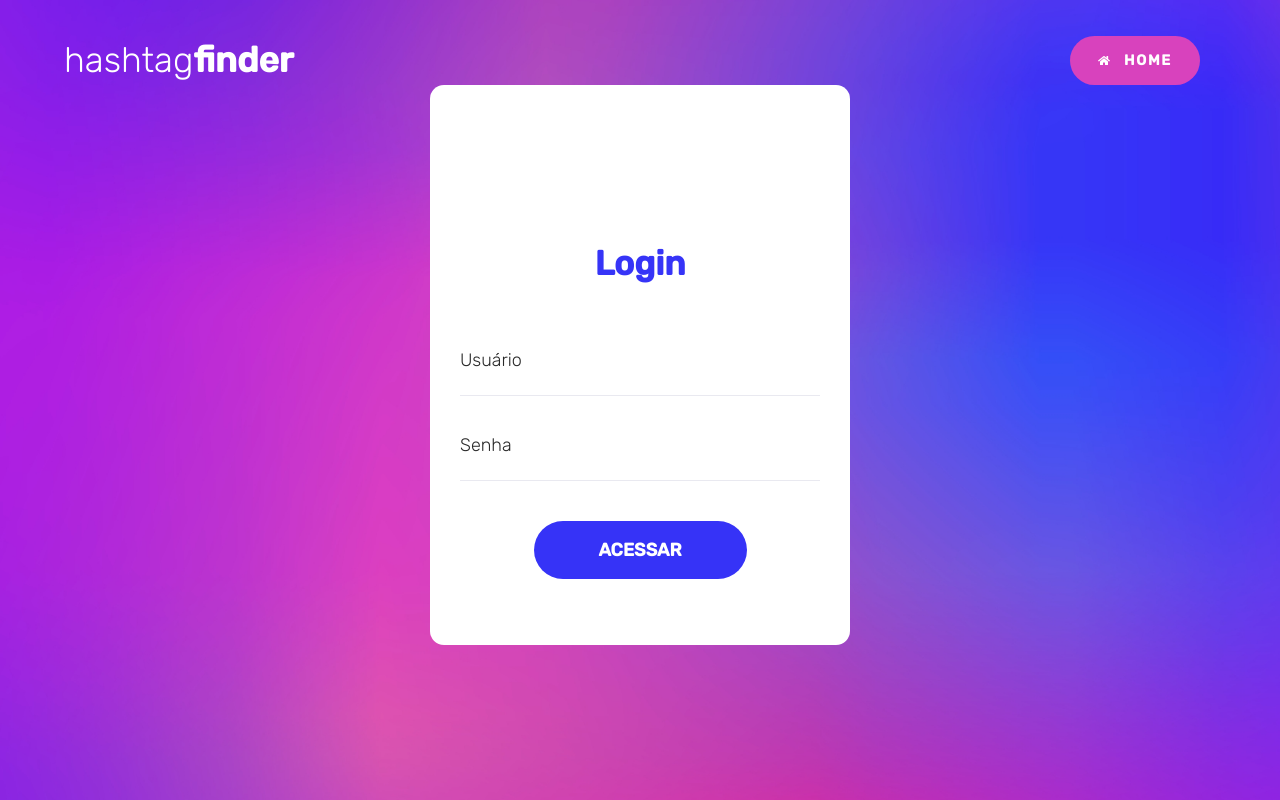
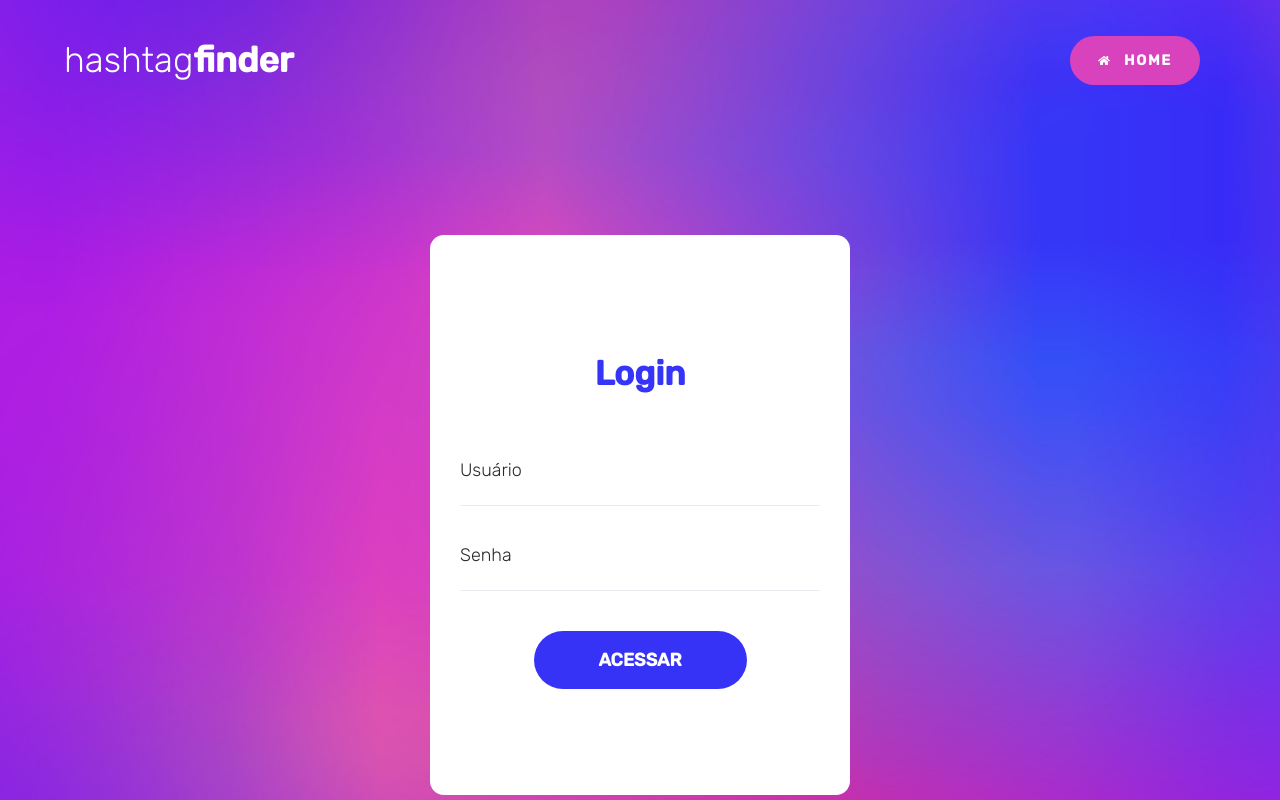
Before and after one commit to EdiJunior88/Projeto-hashtagFinder, a React (Create React App) app in the folder hashtagfinder/: page /login in a window 1280 px wide. Built offline with nearby package versions, Linux system fonts and the light colour scheme.

Commit message:
fix: margin e padding no formulario

```diff
--- a/hashtagfinder/src/componentes/formulario-login/formulario.module.css
+++ b/hashtagfinder/src/componentes/formulario-login/formulario.module.css
@@ -2,6 +2,7 @@
     width: 340px;
     height: 460px;
     margin: 0 auto;
+    margin-top: 150px;
     padding: 62px 30px;
     display: flex;
     flex-direction: column;
@@ -70,7 +71,7 @@
     }
 
     .formularioTitulo{
-      padding-top: 50px;
+      padding-top: 10px;
     }
 
   }
--- a/hashtagfinder/src/paginas/login/login.jsx
+++ b/hashtagfinder/src/paginas/login/login.jsx
@@ -3,7 +3,7 @@ import styles from '../../componentes/cabecalho/Cabecalho.module.css';
 import styles2 from './login.module.css';
 import Formulario from '../../componentes/formulario-login/formulario';
 import BotaoHome from '../../componentes/botoes/botaoHome';
-import { Link } from 'react-router-dom';
+// import { Link } from 'react-router-dom';
 
 export default function Login() {
   return (
```
